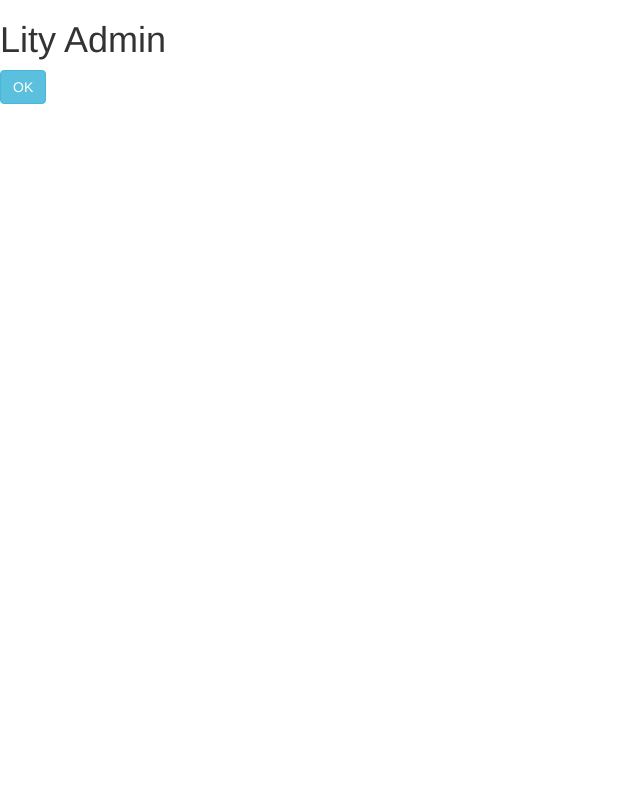
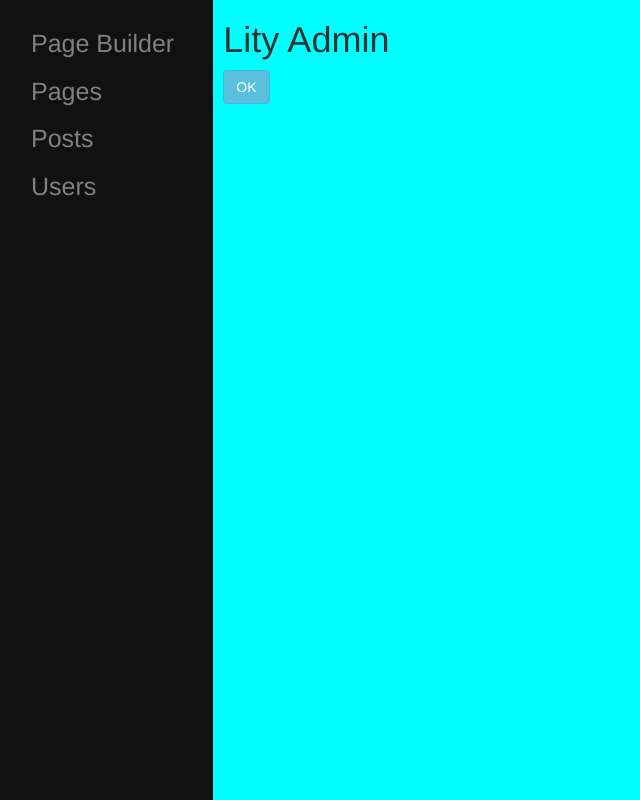
Before and after one commit to ABDULAZIZ94/lity-cms, a website: page lity-engine/cms/index.html in a window 1280 px wide. Shown: the whole page, without its empty margins (0-640 px from the left). Drawn offline with Linux system fonts and the light colour scheme.

Commit message:
sidenav using bootstrap column ok

```diff
--- a/lity-engine/cms/css/cms.css
+++ b/lity-engine/cms/css/cms.css
@@ -0,0 +1,27 @@
+.sidenav {
+  background-color: #111; /* Black */
+  overflow-x: hidden; /* Disable horizontal scroll */
+  padding-top: 20px;
+  height: 100vh !important;
+}
+
+/* The navigation menu links */
+.sidenav a {
+  padding: 6px 8px 6px 16px;
+  text-decoration: none;
+  font-size: 25px;
+  color: #818181;
+  display: block;
+}
+
+/* When you mouse over the navigation links, change their color */
+.sidenav a:hover {
+  color: #f1f1f1;
+}
+
+/* Style page content */
+.main {
+  padding: 0px 10px;
+  background-color: aqua;
+  height: 100vh !important;
+}
--- a/lity-engine/cms/index.html
+++ b/lity-engine/cms/index.html
@@ -1,17 +1,28 @@
 <!DOCTYPE html>
 <html>
   <head>
+    <meta charset="UTF-8">
+    <meta name="viewport" content="width=device-width, initial-scale=1">
     <link rel="stylesheet" href="/css/bootstrap.min.css">
-    <link rel="stylesheet" href="/css/cms.css">
     <title>
       Lity Admin
     </title>
   </head>
-  <body>
-    <h1>Lity Admin</h1>
-    <button id="btn1" class="btn btn-info">OK</button>
+  <body >
+    <!-- Side navigation -->
+    <div class="sidenav col-sm-2">
+      <a href="#">Page Builder</a>
+      <a href="#">Pages</a>
+      <a href="#">Posts</a>
+      <a href="#">Users</a>
+    </div>
+    <div class="main col-sm-10">
+      <h1>Lity Admin</h1>
+      <button id="btn1" class="btn btn-info">OK</button>
+    </div>
   </body>
   <script src="/js/jquery.min.js"></script>
   <script src="/js/bootstrap.min.js"></script>
   <script src="/js/cms.js"></script>
+  <link rel="stylesheet" href="/css/cms.css">
 </html>
```
